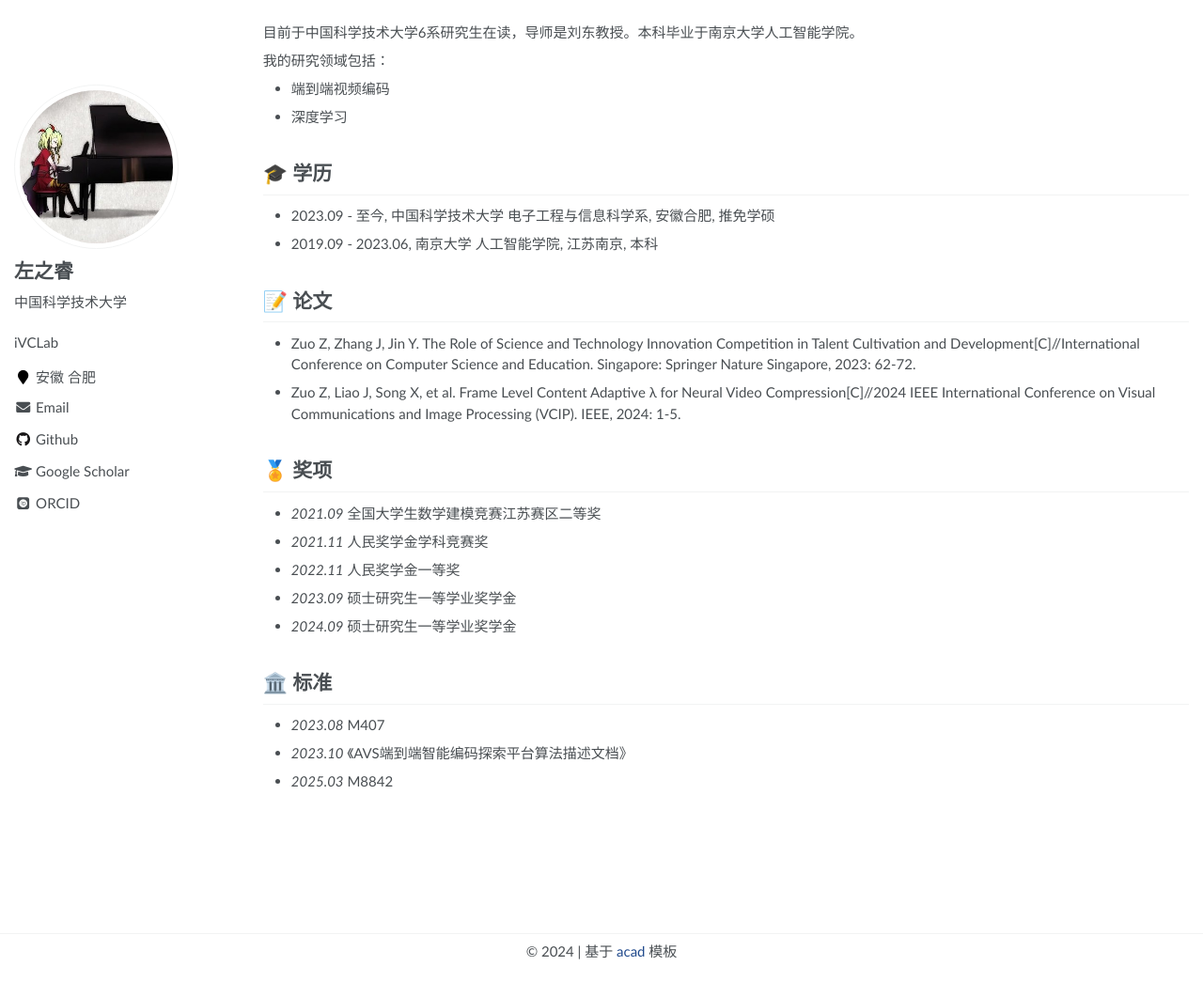
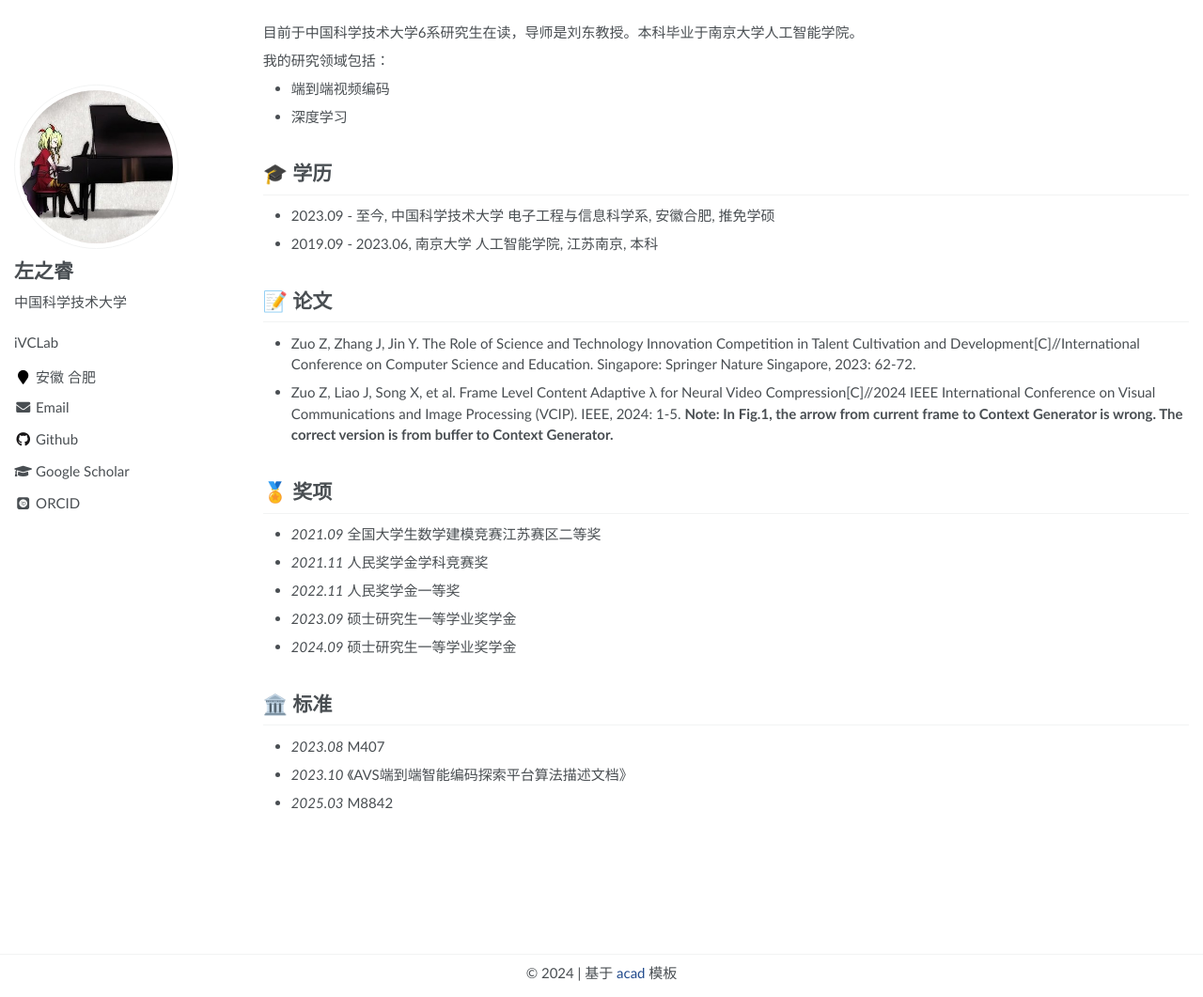
Before and after one commit to DeathPolca/DeathPolca.github.io, a Jekyll site: the page built from _pages/about.md, in a window 1280 px wide and 1061 px high. Shown: the whole window at 94% size. Built offline with Jekyll 4.4.1, drawn with Linux system fonts in a browser that asks for light colours; some web fonts are replaced.

Commit message:
correct error in vcip2024

```diff
--- a/_pages/about.md
+++ b/_pages/about.md
@@ -38,7 +38,7 @@ redirect_from:
 # 📝 论文
 -	Zuo Z, Zhang J, Jin Y. The Role of Science and Technology Innovation Competition in Talent Cultivation and Development[C]//International Conference on Computer Science and Education. Singapore: Springer Nature Singapore, 2023: 62-72.
 - Zuo Z, Liao J, Song X, et al. Frame Level Content Adaptive λ for Neural Video Compression[C]//2024 IEEE International Conference on Visual Communications and Image Processing (VCIP). IEEE, 2024: 1-5.
-
+**Note: In Fig.1, the arrow from current frame to Context Generator is wrong. The correct version is from buffer to Context Generator.**
 
 
 <span class='anchor' id='-ryjx'></span>
```
